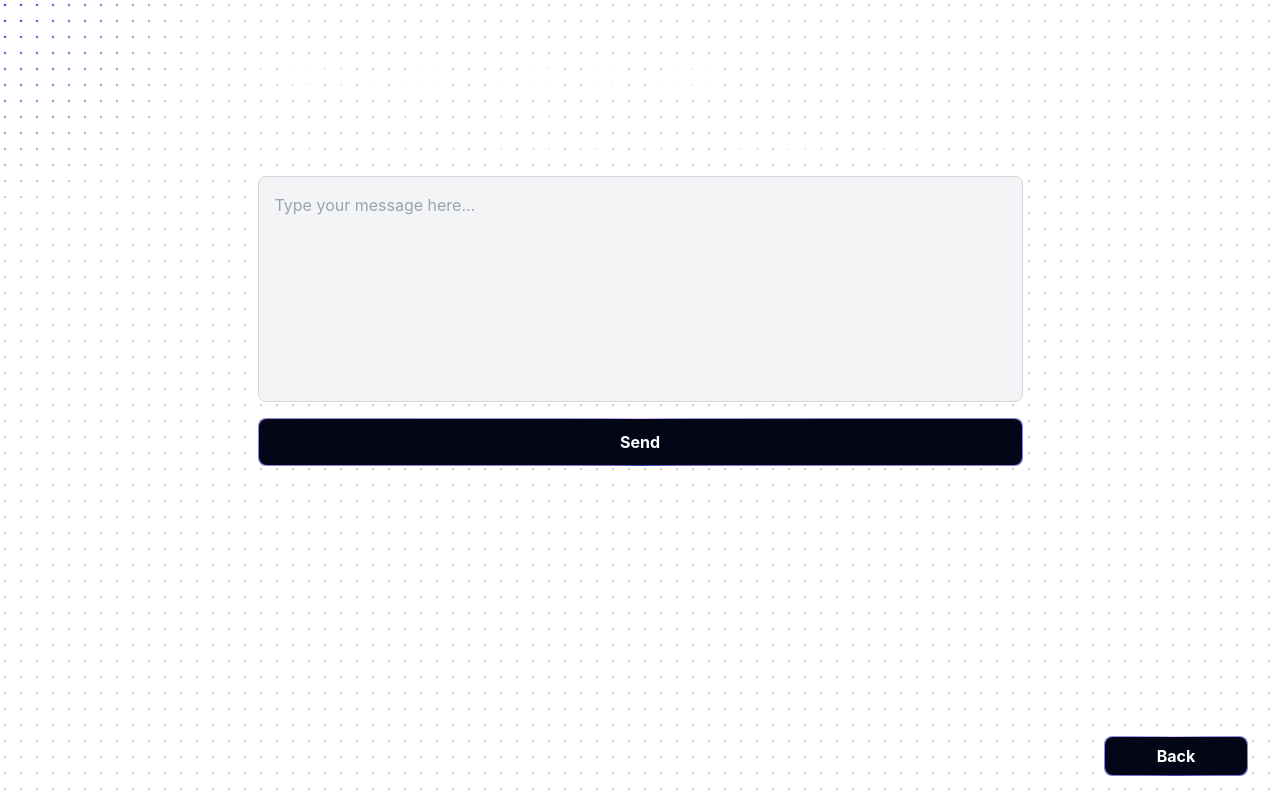
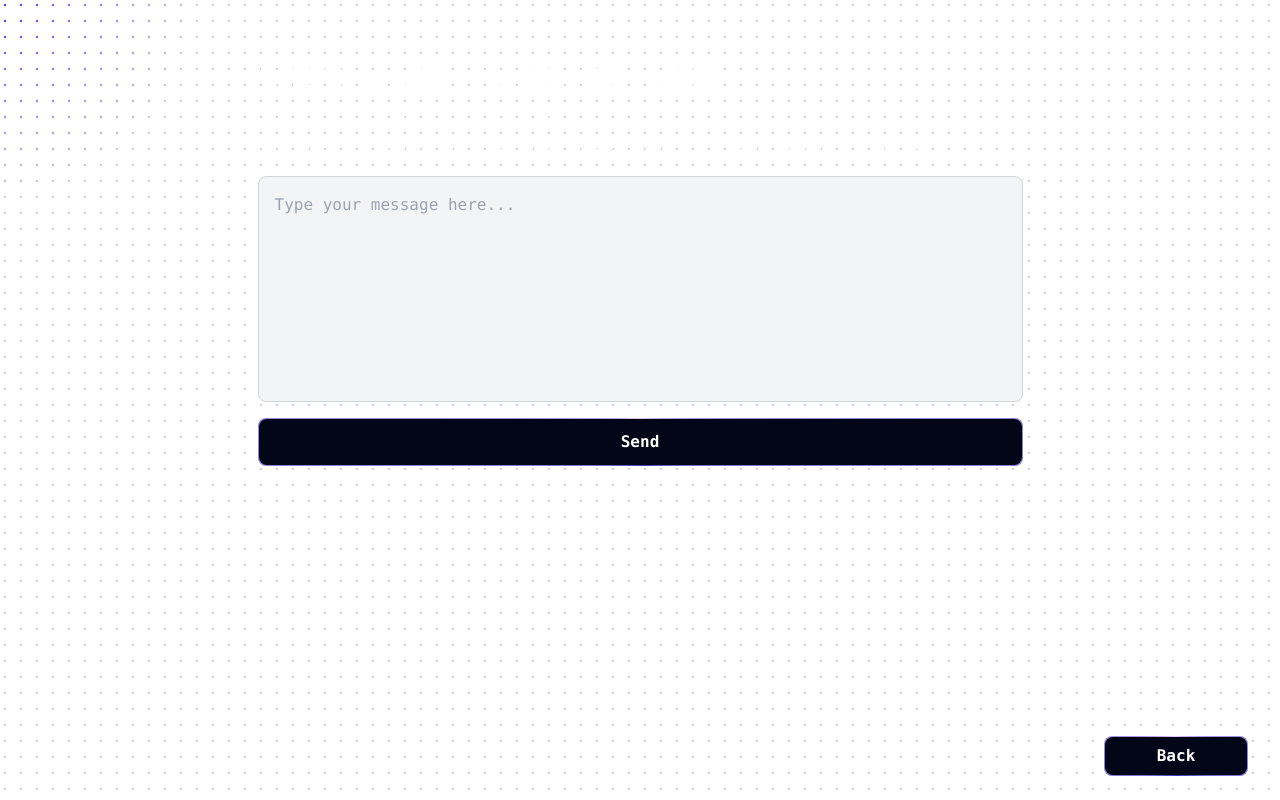
Before and after one commit to Luis96920/llm_chatbot, a React (Vite) app in the folder client/: page /chat in a window 1280 px wide. Built offline with nearby package versions, Linux system fonts and the light colour scheme.

Commit message:
Updated fonts

```diff
--- a/client/src/pages/ChatPage.jsx
+++ b/client/src/pages/ChatPage.jsx
@@ -31,12 +31,10 @@ const ChatPage = () => {
 
   return (
     <HeroHighlight>
-      <div className="relative flex flex-col h-screen w-full mx-auto overflow-hidden">
+      <div className="relative flex flex-col h-screen w-full mx-auto overflow-hidden font-mono">
         <div className="px-20 py-14 flex-grow">
-          <h1 className="text-4xl font-bold mb-4 font-mono">
-            Chat with Medical LLM
-          </h1>
-          <p className="text-md mb-4 font-mono">
+          <h1 className="text-4xl font-bold mb-4">Chat with Medical LLM</h1>
+          <p className="text-md mb-4">
             Ask questions about your health, get advice, and more.
             <br />
             The LLM is trained to specifically help you with your health
@@ -56,7 +54,7 @@ const ChatPage = () => {
               className={`w-[765px] relative inline-flex h-12 overflow-hidden rounded-lg p-[1px] ${focusStyles}`}
             >
               <span className="absolute inset-[-1000%] animate-[spin_2s_linear_infinite] bg-[conic-gradient(from_90deg_at_50%_50%,#E2CBFF_0%,#393BB2_50%,#E2CBFF_100%)]" />
-              <span className="text-md inline-flex h-full w-full cursor-pointer items-center justify-center rounded-lg bg-slate-950 hover:bg-[#050c2e] transition-all duration-150 ease-in px-3 py-1 font-bold text-white backdrop-blur-3xl">
+              <span className="text-md font-mono inline-flex h-full w-full cursor-pointer items-center justify-center rounded-lg bg-slate-950 hover:bg-[#050c2e] transition-all duration-150 ease-in px-3 py-1 font-bold text-white backdrop-blur-3xl">
                 {isLoading ? (
                   <div className="flex items-center justify-center">
                     <div className="w-5 h-5 border-4 border-t-4 border-t-white border-[#050c2e] rounded-full animate-spin"></div>
@@ -76,7 +74,7 @@ const ChatPage = () => {
         </div>
       </div>
       <button
-        className={`fixed bottom-6 right-8 h-10 w-36 inline-flex h-10 overflow-hidden rounded-lg p-[1px] ${focusStyles}`}
+        className={`fixed bottom-6 right-8 h-10 w-36 inline-flex h-10 overflow-hidden rounded-lg p-[1px] font-mono ${focusStyles}`}
         onClick={() => (window.location.href = "/")}
       >
         <span className="absolute inset-[-1000%] animate-[spin_2s_linear_infinite] bg-[conic-gradient(from_90deg_at_50%_50%,#E2CBFF_0%,#393BB2_50%,#E2CBFF_100%)]" />
--- a/client/src/pages/ErrorPage.jsx
+++ b/client/src/pages/ErrorPage.jsx
@@ -5,9 +5,9 @@ const ErrorPage = () => {
 
   return (
     <HeroHighlight>
-      <div className="h-screen flex flex-col justify-center items-center mx-auto px-4 py-8">
+      <div className="h-screen flex flex-col justify-center items-center mx-auto px-4 py-8 font-mono">
         <h1 className="text-6xl font-bold mb-4 text-white">Error 404</h1>
-        <p className="text-lg mb-4">Page Not Found</p>
+        <p className="text-xl mb-4">Page Not Found</p>
         <button
           className={`w-3/4 relative inline-flex h-11 overflow-hidden rounded-lg p-[1px] ${focusStyles}`}
           onClick={() => (window.location.href = "/")}
--- a/client/src/pages/HomePage.jsx
+++ b/client/src/pages/HomePage.jsx
@@ -6,16 +6,16 @@ const HomePage = () => {
 
   return (
     <HeroHighlight>
-      <div className="h-screen flex flex-col justify-center mx-auto px-4 py-8">
+      <div className="h-screen flex flex-col justify-center mx-auto px-4 py-8 font-mono">
         <HackerText
           text="Welcome to Revlis Chat"
           styles="text-4xl font-bold mb-4"
         ></HackerText>
         {/* <h1 className="text-4xl font-bold mb-4">Welcome to Revlis Chat</h1> */}
-        <h3 className="text-xl font-[500] font-mono mb-4">
+        <h3 className="text-xl font-[500] mb-4">
           Your Personalized Medical Assistant
         </h3>
-        <p className="text-md mb-4 font-mono w-4/5">
+        <p className="text-md mb-4 w-4/5">
           Welcome to our state-of-the-art LLM chatbot, powered by cutting-edge
           technology to provide you with accurate and helpful medical
           information. Our LLM chatbot is built using the LLaMA-2 model
```
